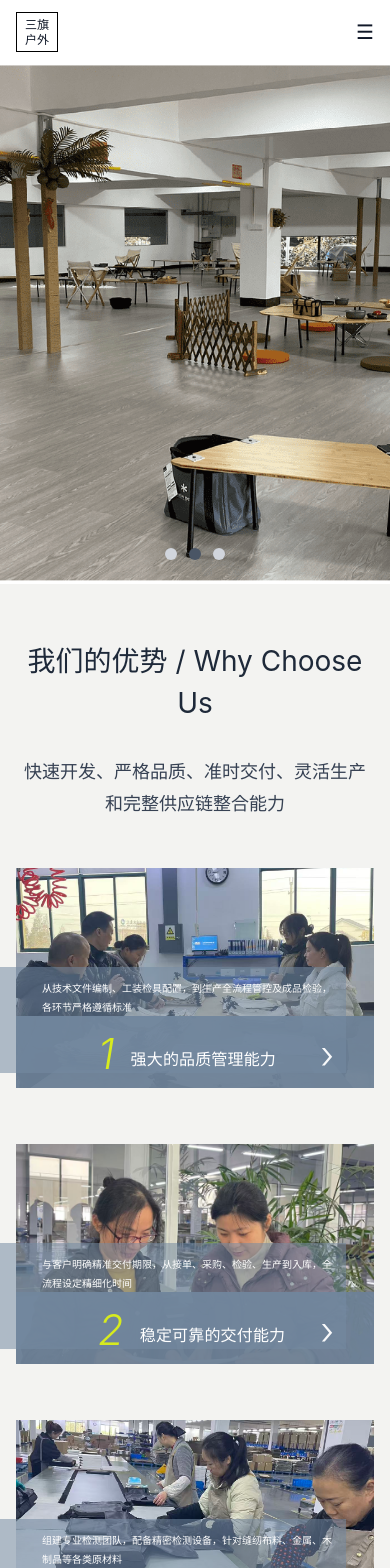
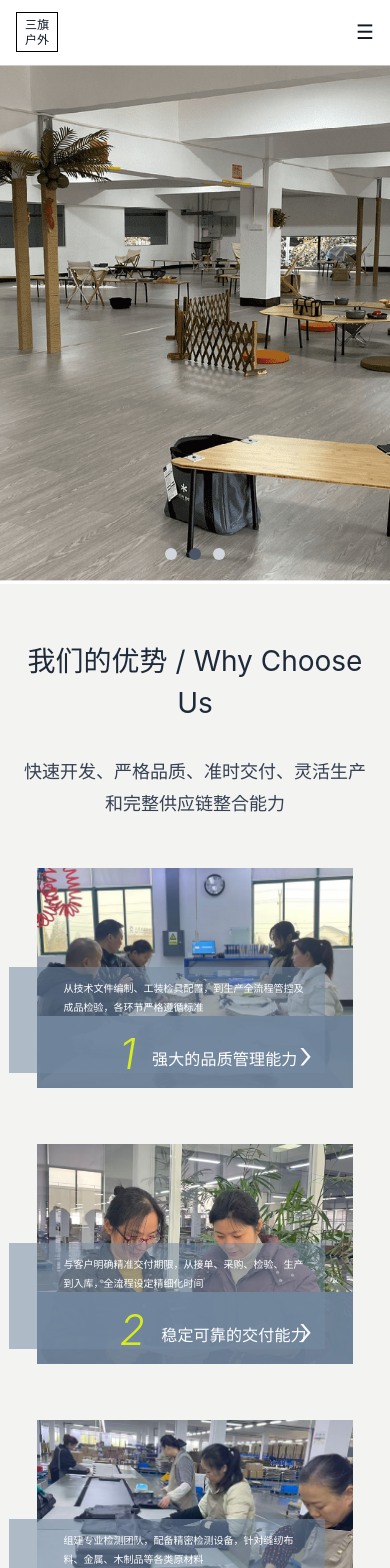
Before and after one commit to zhengxu0928/sanqi-website, a React (Vite) app: page / in a window 390 px wide. Shown: the top 1568 px of the page. Built offline with nearby package versions, Linux system fonts and the light colour scheme.

Commit message:
adjust mobile advantage layout

```diff
--- a/src/components/Advantages.jsx
+++ b/src/components/Advantages.jsx
@@ -92,7 +92,7 @@ export default function Advantages() {
 
         <div className="mt-12 grid grid-cols-1 gap-y-14 md:mt-16 md:grid-cols-2 md:gap-x-20 md:gap-y-24">
           {items.map((item) => (
-            <div key={item.id} className="mx-auto w-full max-w-[400px]">
+            <div key={item.id}  className="mx-auto w-[88%] max-w-[340px] md:w-full">
               <AdvantageCard item={item} />
             </div>
           ))}
```
